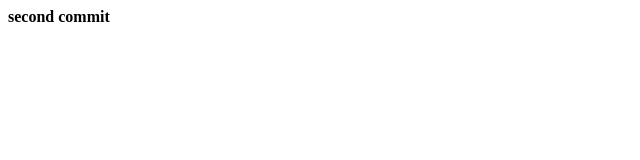
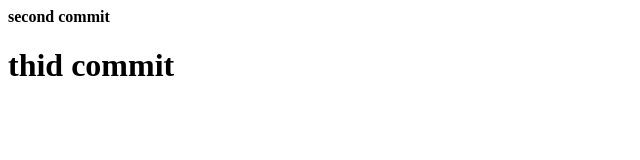
Before and after one commit to starhappykcs/First_Git, a plain HTML site: page index.html in a window 1280 px wide. Shown: the whole page, without its empty margins (0-640 px from the left). Drawn offline with Linux system fonts and the light colour scheme.

Commit message:
third commit

```diff
--- a/index.html
+++ b/index.html
@@ -7,5 +7,6 @@
 </head>
 <body>
    <b>second commit</b>
+   <h1>thid commit</h1>
 </body>
 </html>
```
